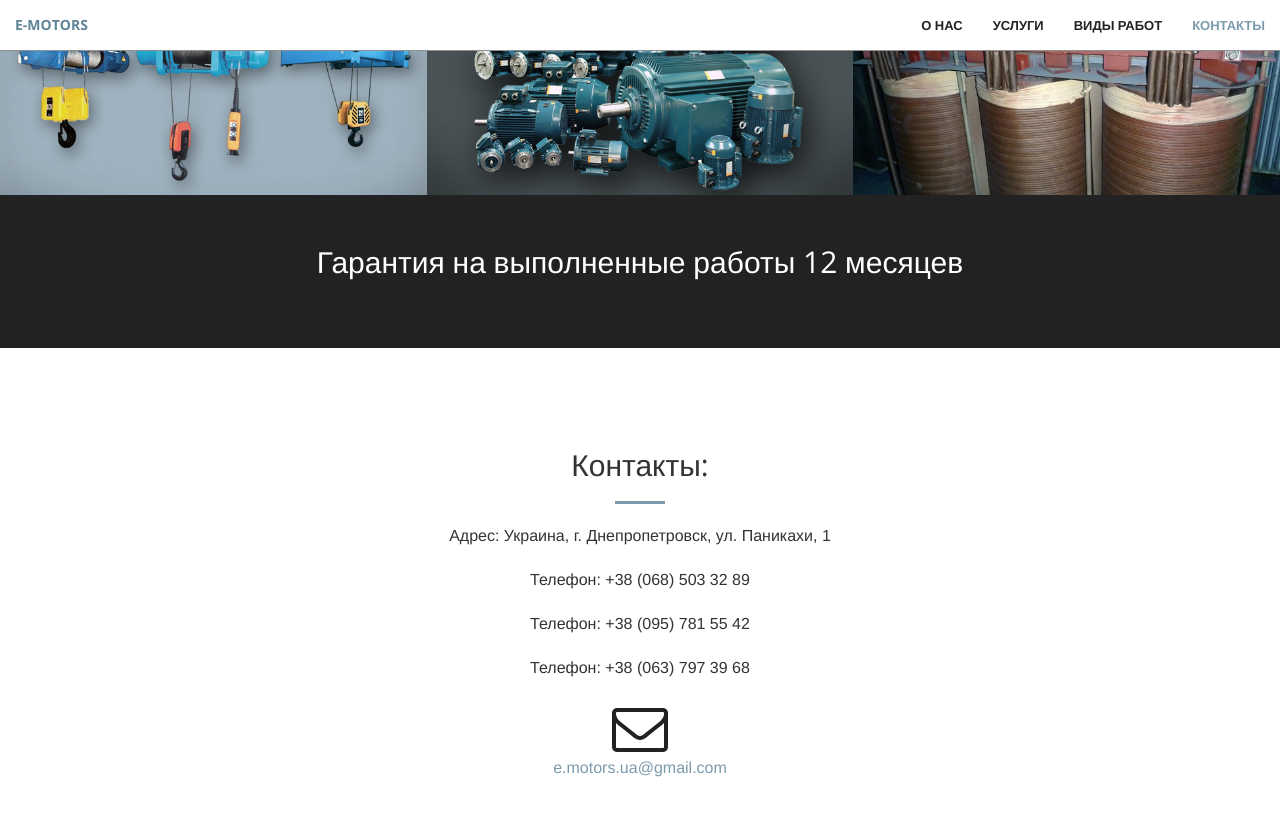
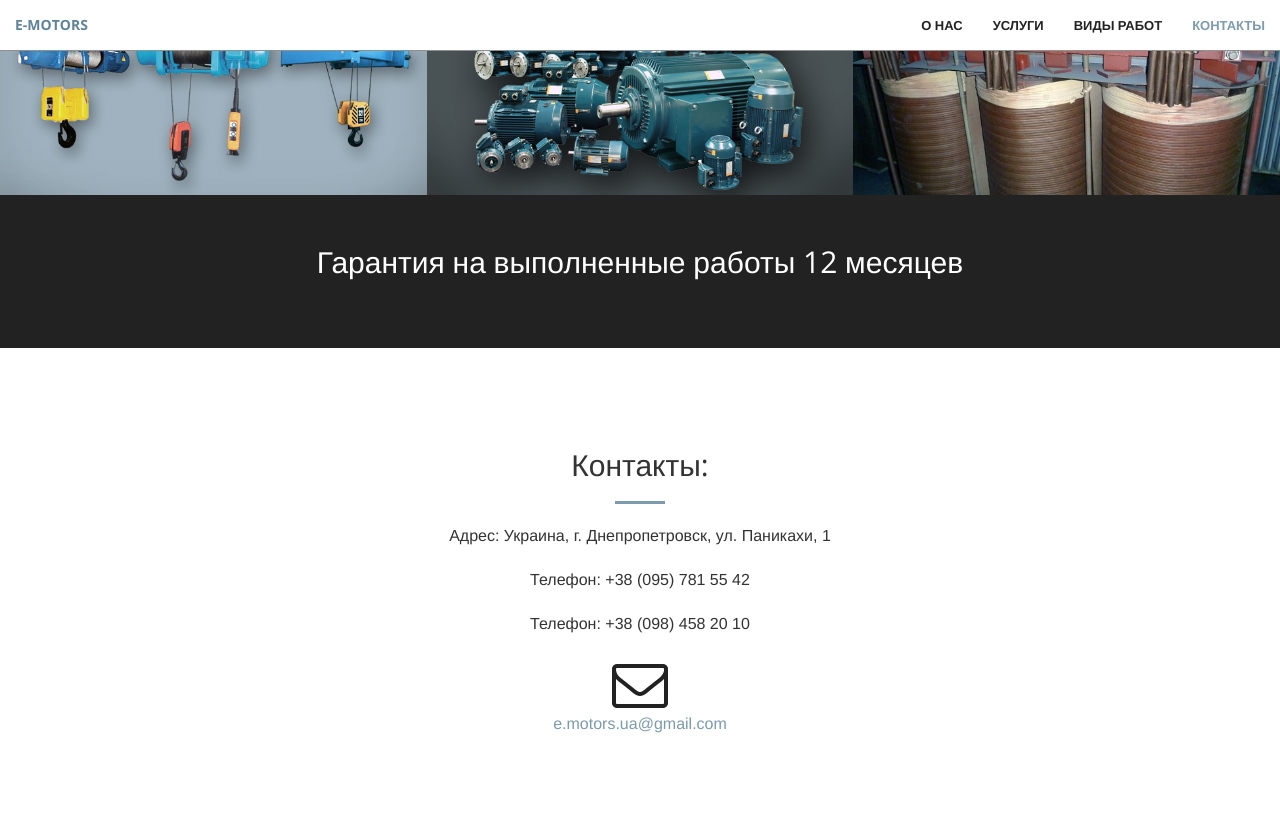
Before and after one commit to Magnum800/e-motors, a Jekyll site: the page built from index.html, in a window 1280 px wide and 900 px high, scrolled down 2111 px. Shown: the top 816 px of the window. Built offline with Jekyll 4.4.1, drawn with Linux system fonts in a browser that asks for light colours.

Commit message:
Update contact.html

```diff
--- a/_includes/contact.html
+++ b/_includes/contact.html
@@ -5,9 +5,8 @@
                 <h2 class="section-heading">Контакты:</h2>
                 <hr class="primary">
                 <p>Адрес: Украина, г. Днепропетровск, ул. Паникахи, 1 </p>
-                <p>Телефон: +38 (068) 503 32 89</p>
                 <p>Телефон: +38 (095) 781 55 42</p>
-                <p>Телефон: +38 (063) 797 39 68</p>
+                <p>Телефон: +38 (098) 458 20 10</p>
             </div>
         <div class="col-lg-8 col-lg-offset-2 text-center">
             <a href="mailto:{{ site.email }}">
```
